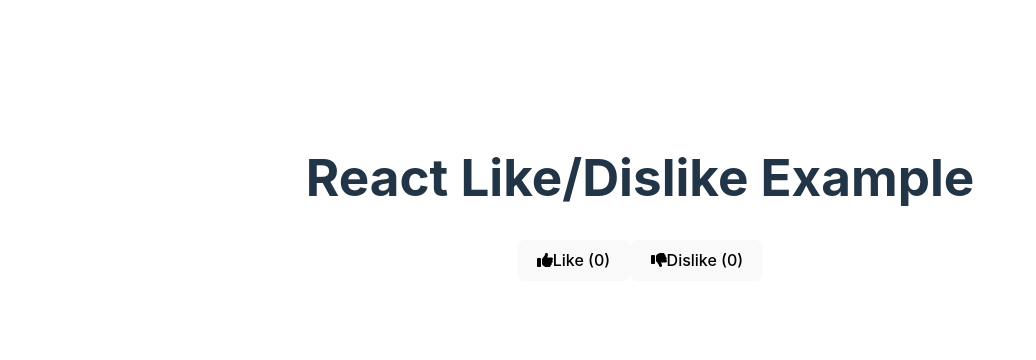
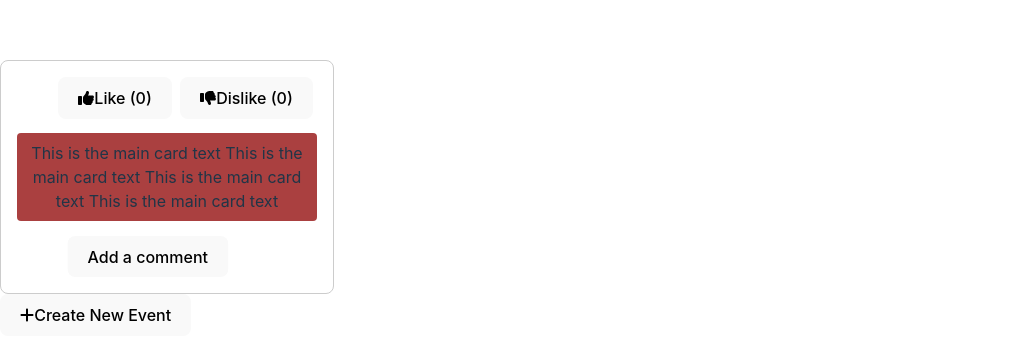
Before and after one commit to CaramonH/Whims, a React (Vite) app in the folder frontend/: page / in a window 1280 px wide. Shown: the part 202-562 px from the top of the page, without its empty margins (0-1036 px from the left). Built offline with nearby package versions, Linux system fonts and the light colour scheme.

Commit message:
stopping before implementing form submision to create cards

```diff
--- a/frontend/src/App.tsx
+++ b/frontend/src/App.tsx
@@ -1,12 +1,12 @@
 import React from "react";
-import LikeDislike from "./components/functional/likeDislike";
-import "./App.css";
+import Card from "./components/card/card";
+import CreateCard from "./components/functional/createCard";
 
-const App: React.FC = () => {
+const App = () => {
   return (
-    <div>
-      <h1>React Like/Dislike Example</h1>
-      <LikeDislike />
+    <div className="app">
+      <Card />
+      <CreateCard />
     </div>
   );
 };
--- /dev/null
+++ b/frontend/src/components/card/card.css
@@ -0,0 +1,49 @@
+.card {
+  position: relative;
+  width: 300px;
+  height: 200px;
+  border: 1px solid #ccc;
+  border-radius: 8px;
+  padding: 16px;
+  display: flex;
+  flex-direction: column;
+  justify-content: space-between;
+}
+
+.like-dislike-container {
+  position: absolute;
+  top: 16px;
+  right: 16px;
+}
+
+.card-text-container {
+  display: flex;
+  justify-content: center;
+  align-items: center;
+  flex-grow: 1;
+}
+
+.comment-container {
+  position: absolute;
+  bottom: 16px;
+  left: 50%;
+  transform: translateX(-50%);
+  width: 60%; /* Adjust this value to make it slimmer or wider */
+}
+
+/* Additional styles to make components fit better in the card */
+.card-text {
+  text-align: center;
+  padding: 8px;
+  background-color: #aa4040;
+  border-radius: 4px;
+}
+
+.textbox-button {
+  width: 100%; /* Make the comment button take full width of its container */
+}
+
+.like-button,
+.dislike-button {
+  margin: 0 4px;
+}
--- /dev/null
+++ b/frontend/src/components/card/card.tsx
@@ -0,0 +1,36 @@
+import React from "react";
+import LikeDislike from "../functional/likeDislike";
+import CardText from "./cardText";
+import Comment from "../functional/comment";
+import "./card.css";
+
+const Card = () => {
+  const handleSubmit = (text: string) => {
+    console.log("Submitted comment:", text);
+    // Here you would send the comment to your backend
+  };
+
+  const handleTextClick = () => {
+    console.log("CardText clicked");
+  };
+
+  return (
+    <div className="card">
+      <div className="like-dislike-container">
+        <LikeDislike />
+      </div>
+      <div className="card-text-container">
+        <CardText
+          // icon={} depends on what event it is
+          text="This is the main card text This is the main card text This is the main card text This is the main card text"
+          onClick={handleTextClick}
+        />
+      </div>
+      <div className="comment-container">
+        <Comment buttonText="Add a comment" onSubmit={handleSubmit} />
+      </div>
+    </div>
+  );
+};
+
+export default Card;
--- /dev/null
+++ b/frontend/src/components/card/cardText.tsx
@@ -0,0 +1,26 @@
+import React from "react";
+import { FontAwesomeIcon } from "@fortawesome/react-fontawesome";
+import { IconProp } from "@fortawesome/fontawesome-svg-core";
+
+interface CardTextProps {
+  icon?: IconProp;
+  className?: string;
+  text: string;
+  onClick?: () => void;
+}
+
+const CardText: React.FC<CardTextProps> = ({
+  icon,
+  className,
+  text,
+  onClick,
+}) => {
+  return (
+    <div className={`card-text ${className || ""}`} onClick={onClick}>
+      {icon && <FontAwesomeIcon icon={icon} />}
+      <span>{text}</span>
+    </div>
+  );
+};
+
+export default CardText;
--- /dev/null
+++ b/frontend/src/components/functional/comment.tsx
@@ -0,0 +1,68 @@
+import React, { useState, useRef, useEffect } from "react";
+import { FontAwesomeIcon } from "@fortawesome/react-fontawesome";
+import { IconProp } from "@fortawesome/fontawesome-svg-core";
+
+interface TextBoxProps {
+  icon?: IconProp;
+  onSubmit: (text: string) => void;
+  className?: string;
+  buttonText: string;
+  initialValue?: string;
+}
+
+const Comment: React.FC<TextBoxProps> = ({
+  icon,
+  onSubmit,
+  className,
+  buttonText,
+  initialValue = "",
+}) => {
+  const [isEditing, setIsEditing] = useState(false);
+  const [text, setText] = useState(initialValue);
+  const inputRef = useRef<HTMLInputElement>(null);
+
+  useEffect(() => {
+    if (isEditing && inputRef.current) {
+      inputRef.current.focus();
+    }
+  }, [isEditing]);
+
+  const handleClick = () => {
+    setIsEditing(true);
+  };
+
+  const handleBlur = () => {
+    setIsEditing(false);
+    if (text.trim() !== "") {
+      onSubmit(text);
+    }
+  };
+
+  const handleKeyPress = (e: React.KeyboardEvent<HTMLInputElement>) => {
+    if (e.key === "Enter") {
+      handleBlur();
+    }
+  };
+
+  return (
+    <div className={`textbox-button ${className || ""}`} onClick={handleClick}>
+      {isEditing ? (
+        <input
+          ref={inputRef}
+          type="text"
+          value={text}
+          onChange={(e) => setText(e.target.value)}
+          onBlur={handleBlur}
+          onKeyPress={handleKeyPress}
+        />
+      ) : (
+        <button className="textbox-display">
+          {icon && <FontAwesomeIcon icon={icon} />}
+          <span>{buttonText}</span>
+        </button>
+      )}
+    </div>
+  );
+};
+
+export default Comment;
--- /dev/null
+++ b/frontend/src/components/functional/createCard.tsx
@@ -0,0 +1,43 @@
+import React, { useState } from "react";
+import Button from "../general/button";
+import InputForm from "../userInput/inputForm";
+import { faPlus, faMinus } from "@fortawesome/free-solid-svg-icons";
+
+const CreateCard: React.FC = () => {
+  const [showInputForm, setShowInputForm] = useState(false);
+
+  const handleCreateClick = () => {
+    setShowInputForm(true);
+  };
+
+  const handleCloseForm = () => {
+    setShowInputForm(false);
+  };
+
+  return (
+    <div className="create-card-container">
+      {!showInputForm ? (
+        <Button
+          icon={faPlus}
+          onClick={handleCreateClick}
+          className="create-button"
+          label="Create New Event"
+        />
+      ) : (
+        <div className="input-form-overlay">
+          <div className="input-form-wrapper">
+            <InputForm />
+            <Button
+              icon={faMinus}
+              onClick={handleCloseForm}
+              className="cancel-button"
+              label="Cancel"
+            />
+          </div>
+        </div>
+      )}
+    </div>
+  );
+};
+
+export default CreateCard;
--- /dev/null
+++ b/frontend/src/components/functional/functional.css
@@ -0,0 +1,50 @@
+.create-card-container {
+  position: relative;
+}
+
+.create-button {
+  padding: 10px 20px;
+  background-color: #007bff;
+  color: white;
+  border: none;
+  border-radius: 5px;
+  cursor: pointer;
+  display: flex;
+  align-items: center;
+  gap: 10px;
+}
+
+.input-form-overlay {
+  position: fixed;
+  top: 0;
+  left: 0;
+  width: 100%;
+  height: 100%;
+  background-color: rgba(0, 0, 0, 0.5);
+  display: flex;
+  justify-content: center;
+  align-items: center;
+}
+
+.input-form-wrapper {
+  background-color: white;
+  padding: 20px;
+  border-radius: 10px;
+  position: relative;
+}
+
+.cancel-button {
+  position: absolute;
+  top: 10px;
+  right: 10px;
+  background-color: #dc3545;
+  color: white;
+  border: none;
+  border-radius: 50%;
+  width: 30px;
+  height: 30px;
+  display: flex;
+  justify-content: center;
+  align-items: center;
+  cursor: pointer;
+}
--- /dev/null
+++ b/frontend/src/components/general/dropdown.tsx
@@ -0,0 +1,52 @@
+import React, { useState, ChangeEvent } from "react";
+
+interface DropdownProps {
+  onChange?: (selectedValue: string) => void;
+  className?: string;
+}
+
+const Dropdown: React.FC<DropdownProps> = ({ onChange, className = "" }) => {
+  const [selectedValue, setSelectedValue] = useState("");
+
+  const eventOptions = [
+    "food",
+    "music",
+    "movie",
+    "games",
+    "travel",
+    "art",
+    "misc",
+  ];
+  const costOptions = ["$", "$$", "$$$"];
+
+  const options = className === "cost" ? costOptions : eventOptions;
+
+  const handleChange = (event: ChangeEvent<HTMLSelectElement>) => {
+    const value = event.target.value;
+    setSelectedValue(value);
+    if (onChange) {
+      onChange(value);
+    }
+  };
+
+  return (
+    <select
+      value={selectedValue}
+      onChange={handleChange}
+      className={`dropdown ${className}`}
+    >
+      <option value="">
+        {className === "cost" ? "Select cost" : "Select event type"}
+      </option>
+      {options.map((option) => (
+        <option key={option} value={option}>
+          {className === "cost"
+            ? option
+            : option.charAt(0).toUpperCase() + option.slice(1)}
+        </option>
+      ))}
+    </select>
+  );
+};
+
+export default Dropdown;
--- /dev/null
+++ b/frontend/src/components/general/input.tsx
@@ -0,0 +1,37 @@
+import React, { useState, ChangeEvent } from "react";
+
+interface InputProps {
+  placeholder?: string;
+  type?: string;
+  onChange?: (value: string) => void;
+  className?: string;
+}
+
+const Input: React.FC<InputProps> = ({
+  placeholder = "",
+  type = "text",
+  onChange,
+  className = "",
+}) => {
+  const [value, setValue] = useState("");
+
+  const handleChange = (event: ChangeEvent<HTMLInputElement>) => {
+    const newValue = event.target.value;
+    setValue(newValue);
+    if (onChange) {
+      onChange(newValue);
+    }
+  };
+
+  return (
+    <input
+      type={type}
+      value={value}
+      onChange={handleChange}
+      placeholder={placeholder}
+      className={`input ${className}`}
+    />
+  );
+};
+
+export default Input;
--- /dev/null
+++ b/frontend/src/components/userInput/inputForm.css
@@ -0,0 +1,29 @@
+.screen-sized-card {
+  min-height: 100vh;
+  display: flex;
+  justify-content: center;
+  align-items: center;
+  background-color: #f0f0f0;
+}
+
+.form-container {
+  background-color: white;
+  padding: 2rem;
+  border-radius: 8px;
+  box-shadow: 0 4px 6px rgba(0, 0, 0, 0.1);
+  width: 100%;
+  max-width: 400px;
+}
+
+h2 {
+  margin-bottom: 1.5rem;
+  text-align: center;
+}
+
+.input, .dropdown {
+  width: 100%;
+  margin-bottom: 1rem;
+  padding: 0.5rem;
+  border: 1px solid #ccc;
+  border-radius: 4px;
+}
--- /dev/null
+++ b/frontend/src/components/userInput/inputForm.tsx
@@ -0,0 +1,39 @@
+import React from "react";
+import Input from "../general/input";
+import Dropdown from "../general/dropdown";
+
+const InputForm = () => {
+  const handleInputChange = (value: string) => {
+    console.log("Input value changed:", value);
+  };
+
+  const handleDropdownChange = (value: string) => {
+    console.log("Dropdown value changed:", value);
+  };
+
+  return (
+    <div className="screen-sized-card">
+      <div className="form-container">
+        <h2>Event Details</h2>
+
+        <Input
+          placeholder="Event Name"
+          onChange={handleInputChange}
+          className="event-name-input"
+        />
+
+        <Dropdown onChange={handleDropdownChange} className="event" />
+
+        <Dropdown onChange={handleDropdownChange} className="cost" />
+
+        <Input
+          placeholder="Location"
+          onChange={handleInputChange}
+          className="location-input"
+        />
+      </div>
+    </div>
+  );
+};
+
+export default InputForm;
```
Also changed, not shown: frontend/src/components/general/textbox.tsx (deleted, +0 -7 lines).
